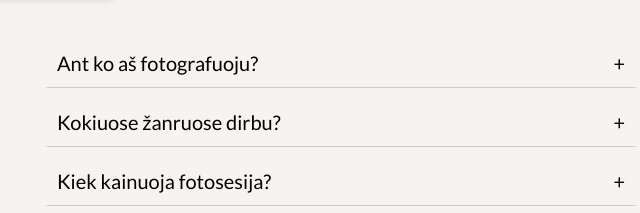
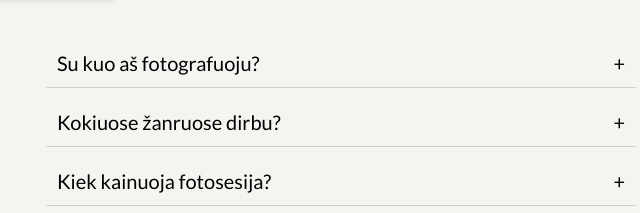
Before and after one commit to elieassaf33/alisosfotografija, a website: page index.html in a window 1280 px wide. Shown: the part 2053-2266 px from the top of the page, 299-939 px from the left. Drawn offline with nearby package versions, Linux system fonts and the light colour scheme.

Commit message:
question_update

```diff
--- a/index.html
+++ b/index.html
@@ -93,7 +93,7 @@
         <section id="faq">
             <div class="faq-item">
                 <button class="faq-question">
-                    <span>Ant ko aš fotografuoju?</span>
+                    <span>Su kuo aš fotografuoju?</span>
                     <span class="faq-icon">+</span>
                 </button>
                 <div class="faq-answer">
```
